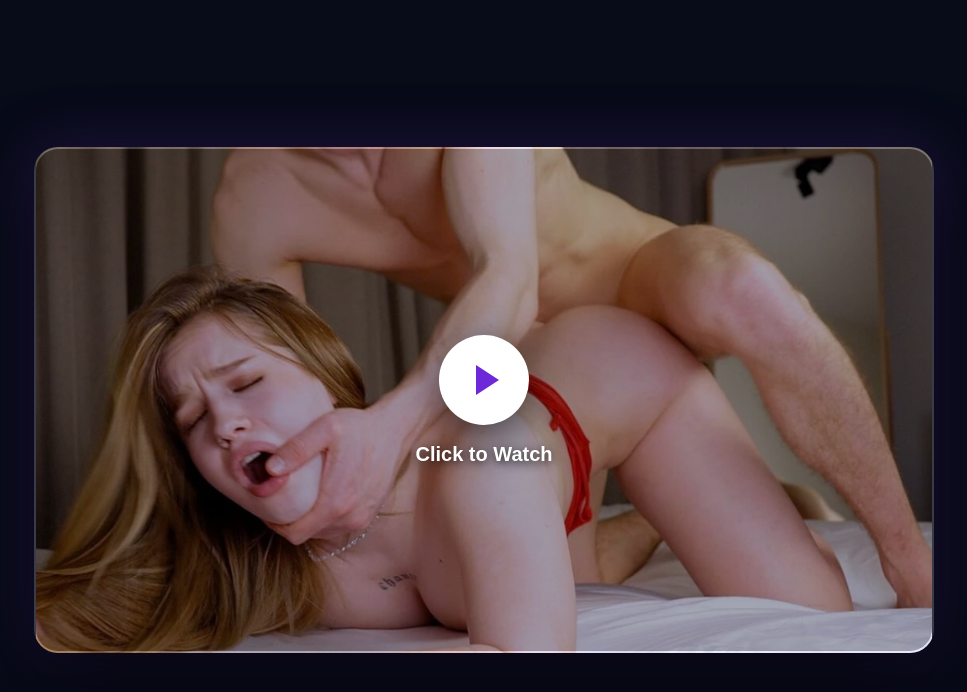
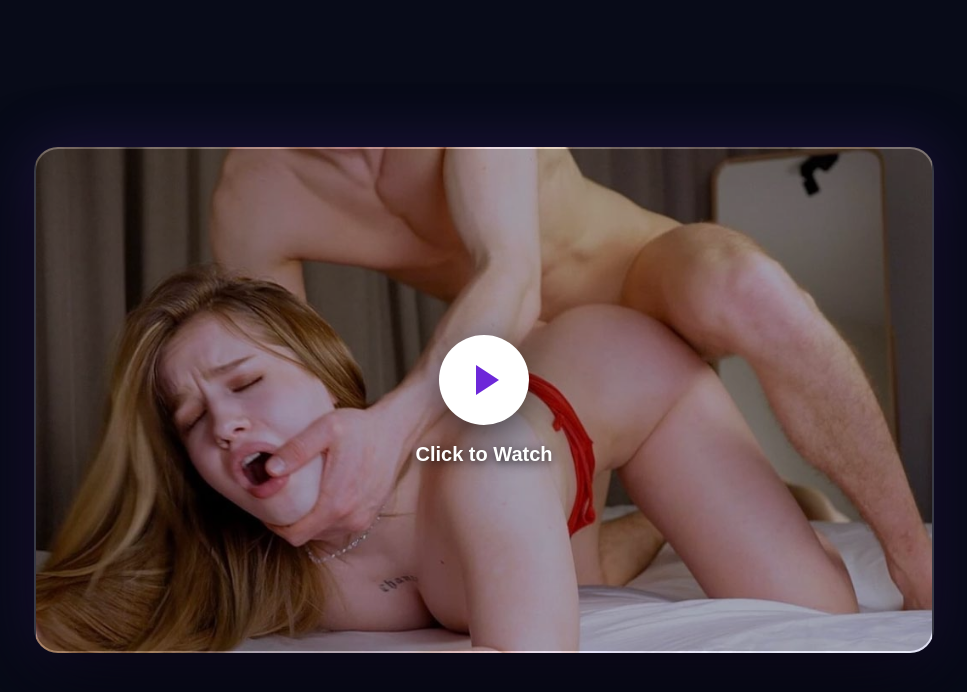
Before and after one commit to Global-Sports/viralhub, a plain HTML site: page land1.html in a window 1280 px wide. Shown: the whole page, without its empty margins (156-1123 px from the left). Drawn offline with Linux system fonts and the light colour scheme.

Commit message:
Update land1.html

```diff
--- a/land1.html
+++ b/land1.html
@@ -40,7 +40,7 @@ body {
     cursor: pointer;
 
     /* IMAGE */
-    background-image: url("./cov/cover1.png");
+    background-image: url("./cov/hero1.jpg");
 
     background-repeat: no-repeat;
     background-size: cover;
```
